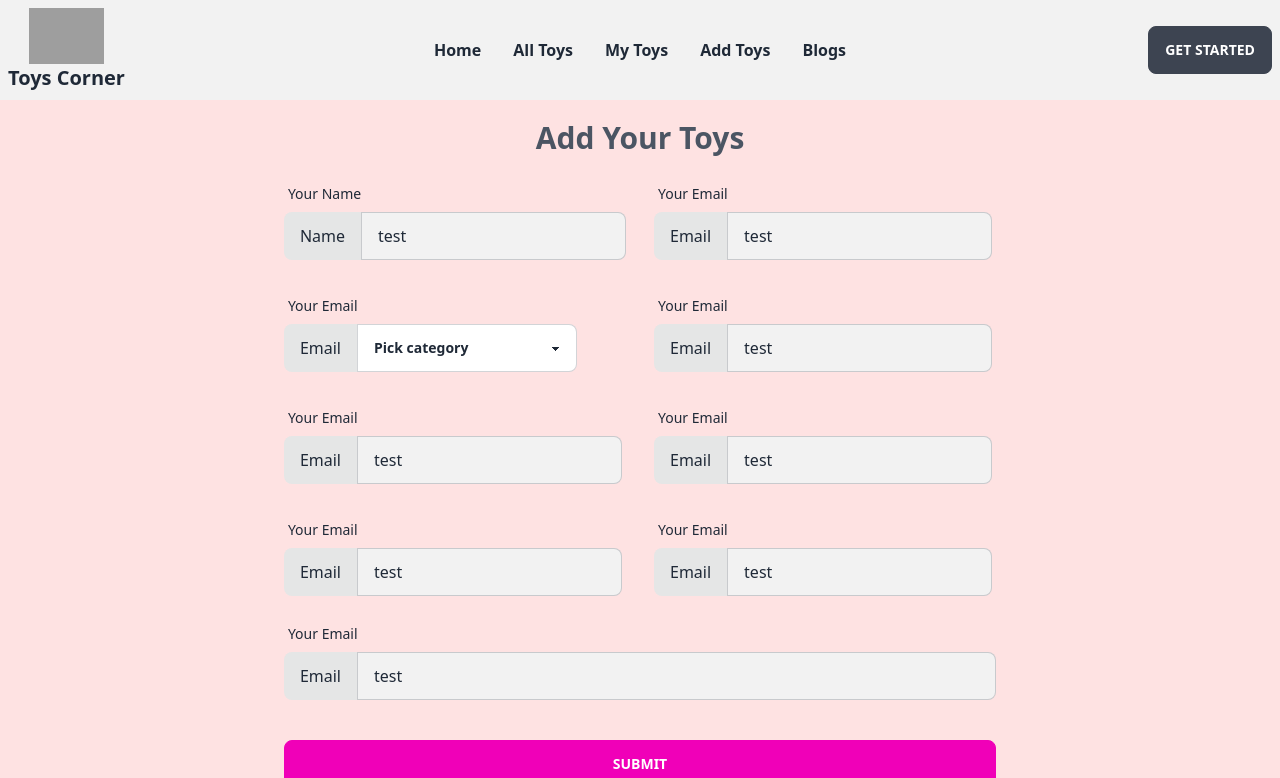
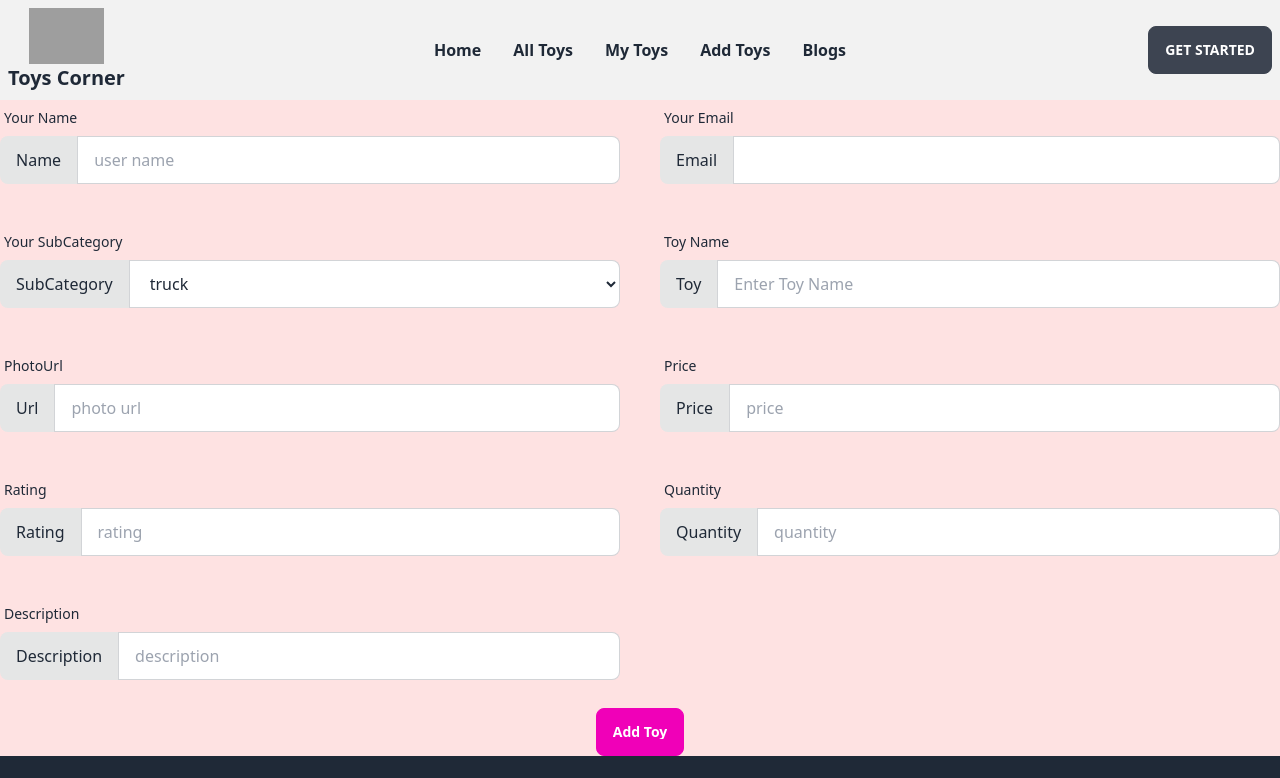
Before and after one commit to ashikuzzamanmoon/toys-corner-client, a React (Vite) app: page /addtoys in a window 1280 px wide. Shown: the top 778 px of the page. Built offline with nearby package versions, Linux system fonts and the light colour scheme; no server answers; grey boxes are pictures that could not be loaded.

Commit message:
add all toys section

```diff
--- a/src/pages/AddToys/AddToys.jsx
+++ b/src/pages/AddToys/AddToys.jsx
@@ -1,49 +1,50 @@
+import { useContext } from "react";
 import { useForm } from "react-hook-form";
+import { AuthContext } from "../../providers/AuthProvider";
 
 const AddToys = () => {
-    const { register, handleSubmit, watch, formState: { errors } } = useForm();
-    const onSubmit = data => console.log(data);
+    const { register, handleSubmit,  formState: { errors } } = useForm();
+    const onSubmit = data => {
+        console.log(data);
+        fetch('http://localhost:5000/addToys',{
+            method:'POST',
+            headers:{
+                'content-type':'application/json'
+            },
+            body:JSON.stringify(data)
+        })
+    }
 
-    console.log(watch("example")); // watch input value by passing the name of it
+
+   const {user}=useContext(AuthContext)
     return (
-        <div className="hero bg-red-100">
+        <div className=" bg-red-100">
 
-            <form className="" onSubmit={handleSubmit(onSubmit)}>
-                <h2 className="my-5 text-center text-3xl font-bold text-gray-600">Add Your Toys</h2>
-                <div className="grid grid-cols-1 md:grid-cols-2 gap-7">
+<form onSubmit={handleSubmit(onSubmit)}>
+                    {errors.exampleRequired && <span>This field is required</span>}
+                    <div className="grid grid-cols-1 md:grid-cols-2 gap-10">
+
                         <div className="form-control">
                             <label className="label">
                                 <span className="label-text">Your Name</span>
                             </label>
                             <label className="input-group">
                                 <span>Name</span>
-                            <input className="bg-base-200 input input-bordered" defaultValue="test" {...register("example")} />
-                        </label>
-                    </div>
-                    <div className="form-control">
-                        <label className="label">
-                            <span className="label-text">Your Email</span>
-                        </label>
-                        <label className="input-group">
-                            <span>Email</span>
-                            <input className="bg-base-200 input input-bordered" defaultValue="test" {...register("example")} />
+                                <input className="input input-bordered w-full"
+
+                                    {...register("name")}
+                                    placeholder="user name"
+                                    type="text"
+                                    defaultValue={user?.displayName}
+
+                                />
+
+
+
                             </label>
                         </div>
 
-                    <div className="form-control m-0 p-0">
-                    <label className="label">
-                            <span className="label-text">Your Email</span>
-                        </label>
-                        <label className="input-group">
-                            <span>Email</span>
-                            <select className="select select-bordered w-[220px]">
-                                <option disabled selected>Pick category</option>
-                                <option>T-shirts</option>
-                                <option>Mugs</option>
-                                <option>Mugs</option>
-                            </select>
-                        </label>
-                    </div>
+
 
                         <div className="form-control">
                             <label className="label">
@@ -51,65 +52,134 @@ const AddToys = () => {
                             </label>
                             <label className="input-group">
                                 <span>Email</span>
-                            <input className="bg-base-200 input input-bordered" defaultValue="test" {...register("example")} />
+                                <input className="input input-bordered w-full"
+
+                                    {...register("email", { required: true })}
+                                    type="email"
+                                    defaultValue={user?.email}
+
+
+                                />
+
+
+
+                            </label>
+                        </div>
+
+
+
+                        <div className="form-control">
+                            <label className="label">
+                                <span className="label-text">Your SubCategory</span>
+                            </label>
+                            <label className="input-group">
+                                <span>SubCategory</span>
+                                <select {...register("subCategory")} className="input input-bordered w-full">
+                                    <option value="truck">truck</option>
+                                    <option value="sportsCar">sportsCar</option>
+                                    <option value="policeCar">policeCar</option>
+                                </select>
+                            </label>
+                        </div>
+
+
+                        <div className="form-control">
+                            <label className="label">
+                                <span className="label-text">Toy Name</span>
+                            </label>
+                            <label className="input-group">
+                                <span>Toy</span>
+                                <input className="input input-bordered w-full"
+
+                                    {...register("toyName", { required: true })}
+                                    placeholder="Enter Toy Name"
+
+
+                                />
+
+
+
+                            </label>
+                        </div>
+
+                        <div className="form-control">
+                            <label className="label">
+                                <span className="label-text">PhotoUrl</span>
+                            </label>
+                            <label className="input-group">
+                                <span>Url</span>
+                                <input className="input input-bordered w-full"
+
+                                    {...register("image")}
+                                    placeholder="photo url"
+
+                                />
                             </label>
                         </div>
                         <div className="form-control">
                             <label className="label">
-                            <span className="label-text">Your Email</span>
+                                <span className="label-text">Price</span>
                             </label>
                             <label className="input-group">
-                            <span>Email</span>
-                            <input className="bg-base-200 input input-bordered" defaultValue="test" {...register("example")} />
+                                <span>Price</span>
+                                <input className="input input-bordered w-full"
+
+                                    {...register("price")}
+                                    placeholder="price"
+                                    type="number"
+                                />
                             </label>
                         </div>
                         <div className="form-control">
                             <label className="label">
-                            <span className="label-text">Your Email</span>
+                                <span className="label-text">Rating</span>
                             </label>
                             <label className="input-group">
-                            <span>Email</span>
-                            <input className="bg-base-200 input input-bordered" defaultValue="test" {...register("example")} />
+                                <span>Rating</span>
+                                <input className="input input-bordered w-full"
+
+                                    {...register("rating")}
+                                    placeholder="rating"
+
+                                />
                             </label>
                         </div>
                         <div className="form-control">
                             <label className="label">
-                            <span className="label-text">Your Email</span>
+                                <span className="label-text">Quantity</span>
                             </label>
                             <label className="input-group">
-                            <span>Email</span>
-                            <input className="bg-base-200 input input-bordered" defaultValue="test" {...register("example")} />
+                                <span>Quantity</span>
+                                <input className="input input-bordered w-full"
+
+                                    {...register("quantity")}
+                                    placeholder="quantity"
+
+                                />
                             </label>
                         </div>
                         <div className="form-control">
                             <label className="label">
-                            <span className="label-text">Your Email</span>
+                                <span className="label-text">Description</span>
                             </label>
                             <label className="input-group">
-                            <span>Email</span>
-                            <input className="bg-base-200 input input-bordered" defaultValue="test" {...register("example")} />
+                                <span>Description</span>
+                                <input className="input input-bordered w-full"
+
+                                    {...register("description")}
+                                    placeholder="description"
+
+                                />
                             </label>
                         </div>
+                    </div>
+                    <div className="flex justify-center mt-7">
 
+                        <button className="btn btn-secondary" >
+                            <input className="submit-btn" value="Add Toy" type="submit" />
+
+                        </button>
                     </div>
-
-                <div className="form-control mt-5">
-                    <label className="label">
-                        <span className="label-text">Your Email</span>
-                    </label>
-                    <label className="input-group">
-                        <span>Email</span>
-                        <input className="bg-base-200 input input-bordered w-full" defaultValue="test" {...register("example")} />
-                    </label>
-                </div>
-
-
-                {/* <input className="bg-red-200" {...register("exampleRequired", { required: true })} />
-
-
-                {errors.exampleRequired && <span>This field is required</span>} */}
-
-                <input className="w-full btn btn-secondary my-10" type="submit" />
                 </form>
         </div>
     );
--- /dev/null
+++ b/src/pages/AllToys/AllToys.jsx
@@ -0,0 +1,14 @@
+import { useLoaderData } from "react-router-dom";
+
+
+const AllToys = () => {
+    const data=useLoaderData()
+    console.log(data);
+    return (
+        <div>
+            <h1>Rabbi</h1>
+        </div>
+    );
+};
+
+export default AllToys;
--- a/src/pages/Home/Shared/NavBar/NavBar.jsx
+++ b/src/pages/Home/Shared/NavBar/NavBar.jsx
@@ -4,8 +4,8 @@ import { Link } from "react-router-dom";
 const Navbar = () => {
     const navItems = <>
         <li><Link to="/">Home</Link></li>
-        <li><Link>All Toys</Link></li>
-        <li><Link>My Toys</Link></li>
+        <li><Link to='/allToys'>All Toys</Link></li>
+        <li><Link to='/myToys'>My Toys</Link></li>
         <li><Link to="/addtoys">Add Toys</Link></li>
         <li><Link>Blogs</Link></li>
     </>
```
Also changed, not shown: src/Routes/Routes.jsx (+14 -0 lines), src/pages/MyToys/MyToys.jsx (added, +24 -0 lines). Lines whose indentation alone changed are shown as unchanged.
